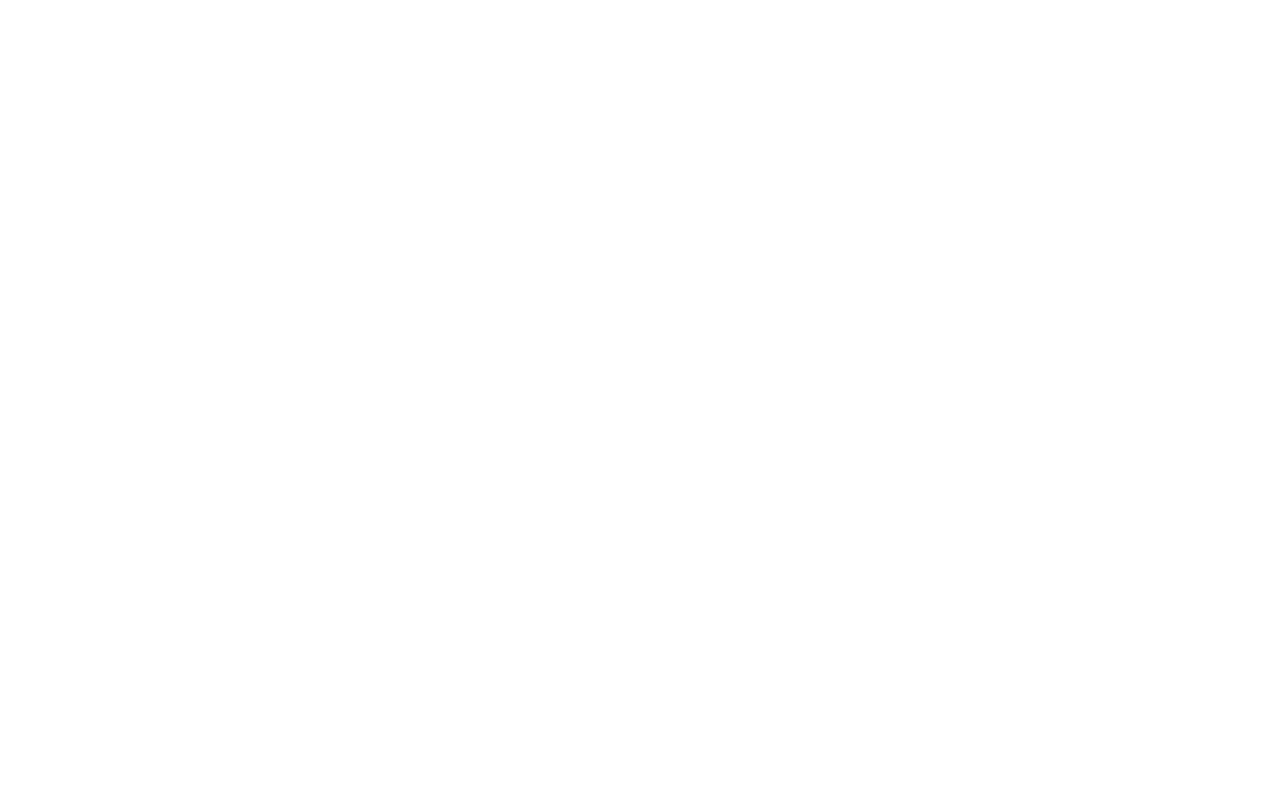
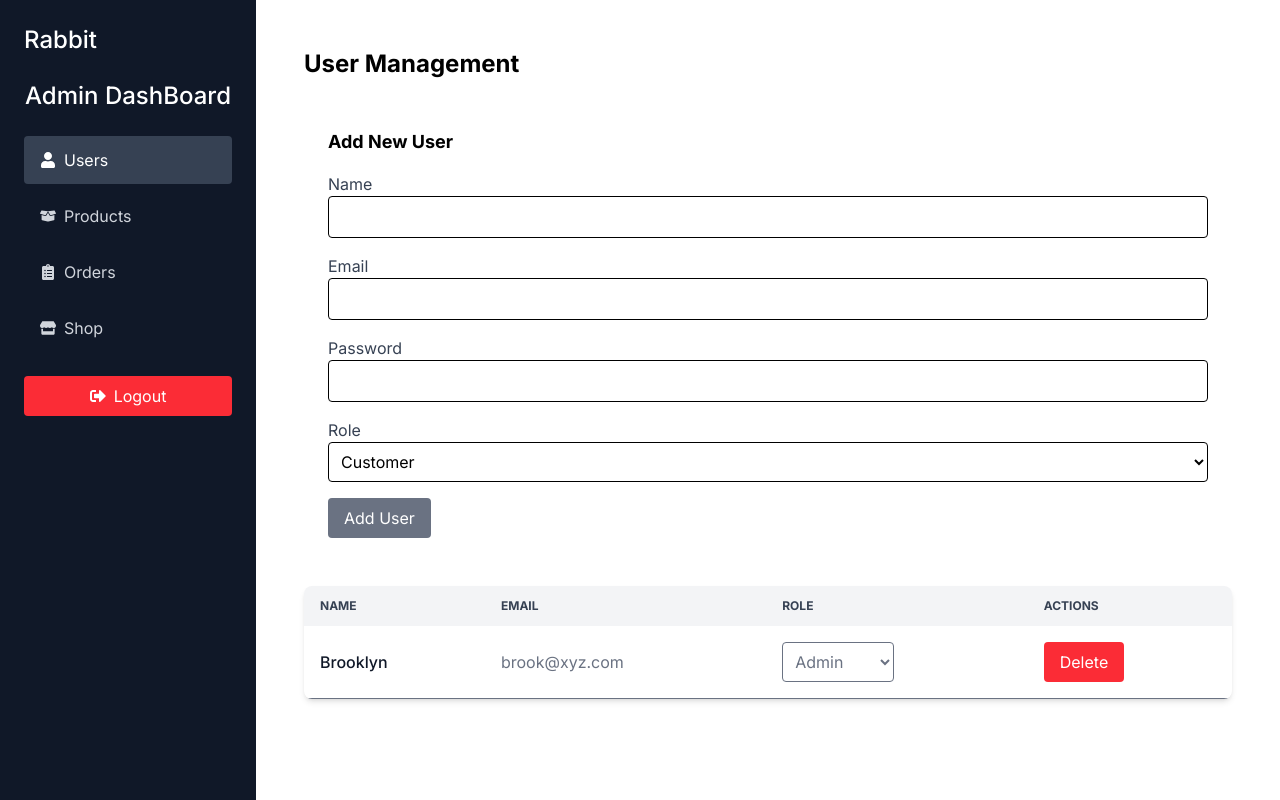
Before and after one commit to Satyam258/E-Commerce-site, a React (Vite) app in the folder frontend/: page /admin/users in a window 1280 px wide. Before the commit this address had no page. Built offline with nearby package versions, Linux system fonts and the light colour scheme.

Commit message:
Add UserManagement component and update AdminHomePage with links to manage orders and products

```diff
--- a/frontend/src/App.jsx
+++ b/frontend/src/App.jsx
@@ -13,6 +13,7 @@
 import MyOrderPage from "./pages/MyOrderPage";
 import AdminLayout from "./components/Admin/AdminLayout";
 import AdminHomePage from "./pages/AdminHomePage";
+import UserManagement from "./components/Admin/UserManagement";
 
 function App() {
 
@@ -36,6 +37,7 @@
 
         <Route path="/admin" element={<AdminLayout/>}>
           <Route index element={<AdminHomePage/>}/>
+          <Route path="users" element={<UserManagement/>}/>
         </Route>
       </Routes>
 
--- /dev/null
+++ b/frontend/src/components/Admin/UserManagement.jsx
@@ -0,0 +1,154 @@
+import React, { useState } from 'react'
+
+const UserManagement = () => {
+    const users =[
+        {
+            _id:123123,
+            name: "Brooklyn",
+            email: "brook@xyz.com",
+            role: "admin"
+        },
+    ];
+
+    const [formData, setFormData] = useState({
+        name:"",
+        email:"",
+        password: "",
+        role: "customer",
+    });
+
+    const handleChange = (e) =>{
+        setFormData({
+            ...formData,
+            [e.target.name]:e.target.value,
+        });
+    };
+
+    const handleSubmit =(e) =>{
+        e.preventDefault();
+        console.log(formData);
+
+        //reser the form after submission
+        setFormData({
+            name:"",
+            email:"",
+            password:"",
+            role:"customer",
+        });
+    };
+
+    const handleRoleChange = (userId, newRole) =>{
+        console.log({id: userId, role: newRole});
+    };
+
+    const handleDeleteUser = (userId)=>{
+        if(window.confirm("Are you sure you want to delete this user?")){
+            console.log("Deleting with user ID", userId);
+        }
+    };
+
+  return (
+    <div className='max-w-7xl mx-auto p-6'>
+        <h2 className='text-2xl font-bold mb-6'>User Management</h2>
+        {/* Add New User Form */}
+        <div className='p-6 rounded-lg mb-6'>
+            <h3 className='text-lg font-bold mb-4'>Add New User</h3>
+            <form onSubmit={handleSubmit}>
+                <div className='mb-4'>
+                    <label className='block text-gray-700 '>Name</label>
+                    <input
+                    type="text"
+                    name='name'
+                    value={formData.name}
+                    onChange={handleChange}
+                    className='w-full p-2 border rounded'
+                    required
+                    />
+                </div>
+                <div className='mb-4'>
+                    <label className='block text-gray-700 '>Email</label>
+                    <input
+                    type="email"
+                    name='email'
+                    value={formData.email}
+                    onChange={handleChange}
+                    className='w-full p-2 border rounded'
+                    required
+                    />
+                </div>
+                <div className='mb-4'>
+                    <label className='block text-gray-700 '>Password</label>
+                    <input
+                    type="password"
+                    name='password'
+                    value={formData.password}
+                    onChange={handleChange}
+                    className='w-full p-2 border rounded'
+                    required
+                    />
+                </div>
+                <div className='mb-4'>
+                    <label className='block text-gray-700 '>Role</label>
+                    <select
+                    name="role"
+                    value={formData.role}
+                    onChange={handleChange}
+                    className='w-full p-2 border rounded'
+                    >
+                        <option value="customer">Customer</option>
+                        <option value="admin">Admin</option>
+                    </select>
+                </div>
+                <button
+                type='submit'
+                className='bg-gray-500 text-white py-2 px-4 rounded hover:bg-green-600'
+                >
+                    Add User
+                </button>
+            </form>
+        </div>
+
+        {/* User List Management */}
+        <div className='overflow-x-auto shadow-md sm:rounded-lg'>
+            <table className='min-w-full text-left text-gray-500'>
+                <thead className='bg-gray-100 text-xs uppercase text-gray-700'>
+                    <tr>
+                        <th className='py-3 px-4'>Name</th>
+                        <th className='py-3 px-4'>Email</th>
+                        <th className='py-3 px-4'>Role</th>
+                        <th className='py-3 px-4'>Actions</th>
+                    </tr>
+                </thead>
+                <tbody>
+                    {users.map((user)=>(
+                        <tr key={user._id} className='border-b hover:bg-gray-50'>
+                            <td className='p-4 font-medium text-gray-900 whitespace-nowrap'>
+                                {user.name}
+                            </td>
+                            <td className='p-4'>{user.email}</td>
+                            <td className='p-4'>
+                                <select value={user.role}
+                                onChange={(e)=> handleRoleChange(user._id, e.target.value)}
+                                className='p-2 border rounded'>
+                                    <option value="customer">Customer</option>
+                                    <option value="admin">Admin</option>
+                                </select>
+                            </td>
+                            <td className='p-4'>
+                                <button
+                                onClick={() => handleDeleteUser(user._id)}
+                                className='bg-red-500 text-white px-4 py-2 rounded hover:bg-red-600'
+                                >
+                                    Delete
+                                </button>
+                            </td>
+                        </tr>
+                    ))}
+                </tbody>
+            </table>
+        </div>
+    </div>
+  )
+}
+
+export default UserManagement
--- a/frontend/src/pages/AdminHomePage.jsx
+++ b/frontend/src/pages/AdminHomePage.jsx
@@ -1,4 +1,5 @@
 import React from 'react'
+import {Link} from 'react-router-dom'
 
 const AdminHomePage = () => {
     const orders =[
@@ -20,12 +21,51 @@
                 <p className='text-2xl'>$10000</p>
             </div>
             <div className='p-4 shadow-md rounded-lg'>
-                <h2 className='text-xl font-semibold'>Revenue</h2>
-                <p className='text-2xl'>$10000</p>
+                <h2 className='text-xl font-semibold'>Total Orders</h2>
+                <p className='text-2xl'>200</p>
+                <Link to="/admin/orders" className="text-blue-500 hover:underline">
+                    Manage Orders
+                </Link>
             </div>
             <div className='p-4 shadow-md rounded-lg'>
-                <h2 className='text-xl font-semibold'>Revenue</h2>
-                <p className='text-2xl'>$10000</p>
+                <h2 className='text-xl font-semibold'>Total products</h2>
+                <p className='text-2xl'>100</p>
+                <Link to="/admin/products" className="text-blue-500 hover:underline">
+                    Manage Products
+                </Link>
+            </div>
+        </div>
+        <div className='mt-6'>
+            <h2 className='text-2xl font-bold mb-4'>Recent Orders</h2>
+            <div className='overflow-x-auto'>
+                <table className='min-w-full text-left text-gray-500'>
+                    <thead className='bg-gray-100 text-xs uppercase text-gray-700'>
+                        <tr>
+                            <th className='py-3 px-4'>Order ID</th>
+                            <th className='py-3 px-4'>User</th>
+                            <th className='py-3 px-4'>Total Price</th>
+                            <th className='py-3 px-4'>Status</th>
+                        </tr>
+                    </thead>
+                    <tbody>
+                        {orders.length > 0 ? (
+                            orders.map((order)=>(
+                                <tr key={order._id} className='border-b hover:bg-gray-50 cursor-pointer'>
+                                    <td className='p-4'>{order._id}</td>
+                                    <td className='p-4'>{order.user.name}</td>
+                                    <td className='p-4'>{order.totalPrice}</td>
+                                    <td className='p-4'>{order.status}</td>
+                                </tr>
+                            ))
+                        ):(
+                            <tr>
+                                <td colSpan={4} className='p-4 text-center text-gray-500'>
+                                    No recent orders found.
+                                </td>
+                            </tr>
+                        )}
+                    </tbody>
+                </table>
             </div>
         </div>
     </div>
```
